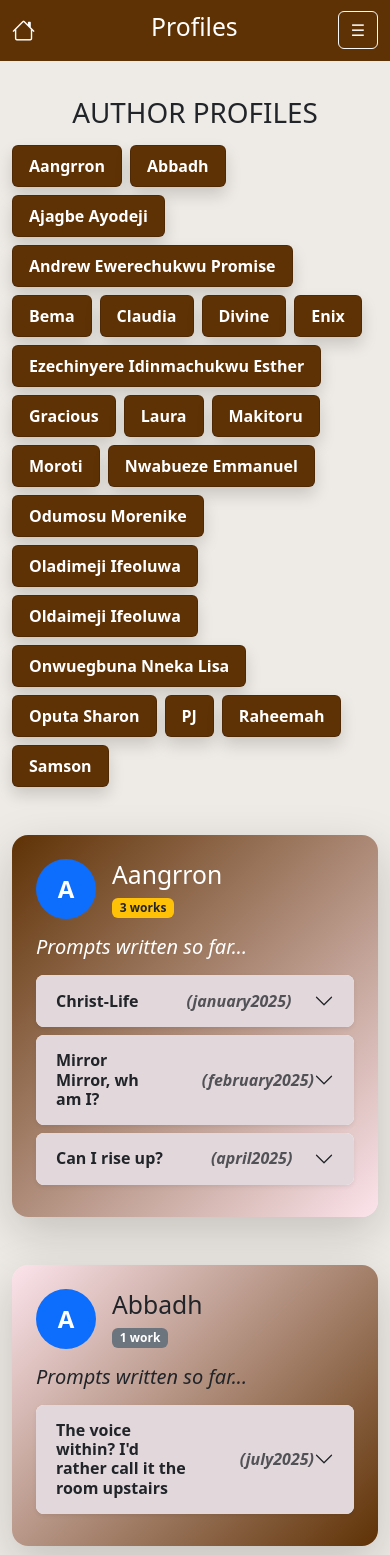
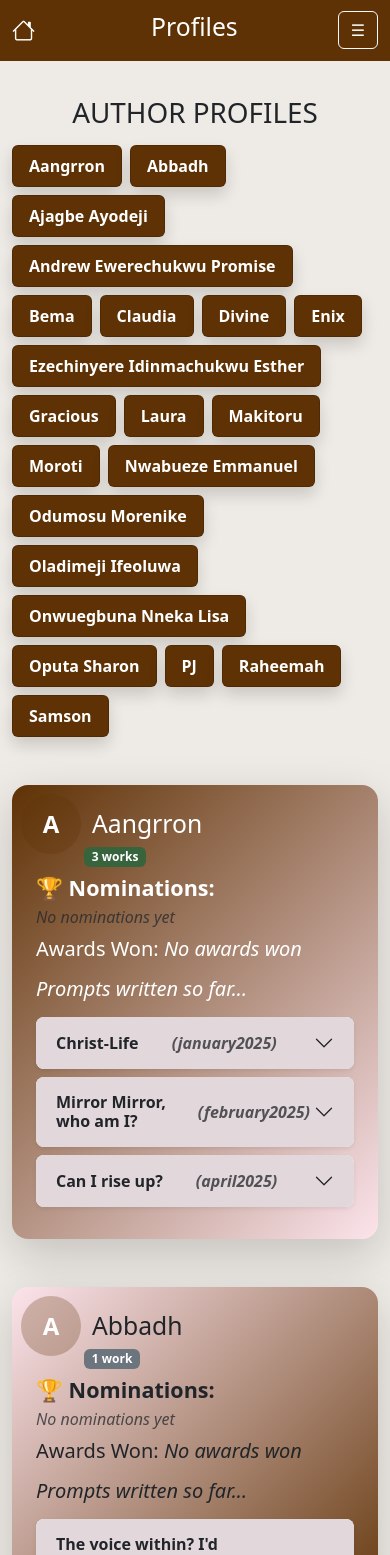
Before and after one commit to emmanw3l/nbl-v2.0, a React (Vite) app: page /profile in a window 390 px wide. Shown: the top 1555 px of the page. Built offline with nearby package versions, Linux system fonts and the light colour scheme.

Commit message:
adding awards section

```diff
--- a/src/App.tsx
+++ b/src/App.tsx
@@ -19,6 +19,7 @@ import PageNotFound from "./components/pagenotfound/pageNotFound";
 const Home = lazy(() => import("./Home"));
 const PromptsPage = lazy(() => import("./prompts/mainPromptPage"));
 const Profiles = lazy(() => import ("./profiles/profile"));
+const Awards = lazy(()=> import ("./awards/awards"))
 
 export default function App() {
   const location = useLocation();
@@ -37,6 +38,7 @@ export default function App() {
             <Route path="/profile" element={<Profiles />} />
             <Route path="/mainPromptPage" element={<PromptsPage />} />
              <Route path="*" element={<PageNotFound />} />
+             <Route path="/awards" element={<Awards/>}/>
           </Routes>
         </Suspense>
       </AnimatePresence>
--- /dev/null
+++ b/src/awards/awardCategories.ts
@@ -0,0 +1,176 @@
+export interface Award {
+  id: number;
+  category: string;
+  nominees: string[];
+  winner: string;
+}
+
+export const awardCategories: Award[] = [
+  {
+    id: 0,
+    category: "Personality of the year",
+    nominees: [
+      "Bema",
+      "Nwabueze Emmanuel",
+      "samson",
+      "Ezechinyere Idinmachukwu Esther",
+    ],
+    winner: "Bema",
+  },
+  {
+    id: 1,
+    category: "Face of NBL",
+    nominees: ["Bema", "Andrew Ewerechukwu Promise", "Maryanne", "Samson"],
+    winner: "Samson",
+  },
+  {
+    id: 2,
+    category: "Best Male Writer",
+    nominees: [
+      "Samson",
+      "Nwabueze Emmanuel",
+      "Bema",
+      "Andrew Ewerechukwu Promise",
+    ],
+    winner: "Samson",
+  },
+  {
+    id: 3,
+    category: "Poet of the year",
+    nominees: [
+      "Onwuegbuna Nneka Lisa",
+      "Andrew Ewerechukwu Promise",
+      "Nwabueze Emmanuel",
+      "Oputa Sharon",
+    ],
+    winner: "Andrew Ewerechukwu Promise",
+  },
+  {
+    id: 4,
+    category: "Rising Star",
+    nominees: [
+      "Andrew Ewerechukwu Promise",
+      "Ezechinyere Idinmachukwu Esther",
+      "Gracious",
+      "Raheemah",
+    ],
+    winner: "Gracious",
+  },
+  {
+    id: 5,
+    category: "Best storyteller",
+    nominees: [
+      "Samson",
+      "Odumosu Morenike",
+      "Nwabueze Emmanuel",
+      "Bukola Ayeni",
+      "Oputa Sharon",
+      "Ezechinyere Idinmachukwu Esther",
+    ],
+    winner: "Oputa Sharon",
+  },
+  {
+    id: 6,
+    category: "Best NBL prompt",
+    nominees: [
+      "Samson",
+      "Ezechinyere Idinmachukwu Esther",
+      "Bema",
+      "Oputa Sharon",
+      "Andrew Ewerechukwu Promise",
+      "Oladimeji Ifeoluwa",
+    ],
+    winner: "Newcomer 1",
+  },
+  {
+    id: 7,
+    category: "Digital writer",
+    nominees: [
+      "Samson",
+      "Bukola Ayeni",
+      "Odumosu Morenike",
+      "Ezechinyere Idinmachukwu Esther",
+    ],
+    winner: "Samson",
+  },
+  {
+    id: 8,
+    category: "Best collaboration",
+    nominees: [
+      `Nwabueze Emmanuel ${"and "} ${"Ezechinyere Idinmachukwu Esther"}`,
+      `Chikaodili Oyenze ${"and "} ${"Makitoru"}`,
+      `Samson ${"and "} ${"Divine"}`,
+      `Gracious ${"and "} ${"Oladimeji Ifeoluwa"}`,
+    ],
+    winner: "Newcomer 1",
+  },
+  {
+    id: 9,
+    category: "Book of the year",
+    nominees: [
+      "Samson",
+      "Bukola Ayeni",
+      "Odumosu Morenike",
+      "Ezechinyere Idinmachukwu Esther",
+    ],
+    winner: "samson",
+  },
+  {
+    id: 10,
+    category: "Best mystery",
+    nominees: ["Samson", "Oladimeji Ifeoluwa"],
+    winner: "Samson",
+  },
+  {
+    id: 11,
+    category: "Best Naija story",
+    nominees: ["Samson", "Odumosu Morenike", "Ezechinyere Idinmachukwu Esther"],
+    winner: "",
+  },
+  {
+    id: 12,
+    category: "Best teen Fiction",
+    nominees: ["Samson", "Bukola Ayeni", "Odumosu Morenike"],
+    winner: "",
+  },
+  {
+    id: 13,
+    category: "Best female writer",
+    nominees: [
+      "Odumosu Morenike",
+      "Onwuegbuna Nneka Lisa",
+      "Oladimeji Ifeoluwa",
+      "Ezechinyere Idinmachukwu Esther",
+      "Bukola Ayeni",
+      "Oputa Sharon",
+    ],
+    winner: "Odumosu Morenike",
+  },
+  {
+    id: 14,
+    category: "Poetry of the year",
+    nominees: [
+      "Nwabueze Emmanuel",
+      "Oputa Sharon",
+      "Andrew Ewerechukwu Promise",
+      "Onwuegbuna Nneka Lisa",
+    ],
+    winner: "",
+  },
+  {
+    id: 15,
+    category: "Best general fiction",
+    nominees: [
+      "Odumosu Morenike",
+      "Bukola Ayeni",
+      "Ezechinyere Idinmachukwu Esther",
+    ],
+    winner: "",
+  },
+  {
+    id: 16,
+    category: "Best Thriller",
+    nominees: [],
+    winner: "",
+  },
+];
--- /dev/null
+++ b/src/awards/awards.css
@@ -0,0 +1,10 @@
+body{
+    background: var(--body-bg);
+}
+.aww{
+    /* background-image: url("/src/assets/Images/dash.jpeg");
+    background-size: contain;
+    background-position: center;
+    background-repeat: no-repeat; */
+    background: var(--primary-color);
+}
--- /dev/null
+++ b/src/awards/awards.tsx
@@ -0,0 +1,115 @@
+import { motion } from "framer-motion";
+import { awardCategories } from "./awardCategories";
+import Layout from "../Nav/Nav";
+import "./awards.css";
+
+export default function AwardsAccordion() {
+  return (
+    <motion.div
+      className="container py-4"
+      initial={{ opacity: 0, y: 30 }}
+      animate={{ opacity: 1, y: 0 }}
+      exit={{ opacity: 0, y: -30 }}
+      transition={{ duration: 0.5 }}
+    >
+      <Layout />
+
+      <h1 className="mb-4 text-center mt-4 fw-bold">Awards</h1>
+      <div className="accordion " id="awardsAccordion">
+        {awardCategories.map((award, index) => (
+          <div key={award.id} className="accordion-item ">
+            <h2 className="accordion-header" id={`heading-${index}`}>
+              <button
+                className="accordion-button collapsed"
+                type="button"
+                data-bs-toggle="collapse"
+                data-bs-target={`#collapse-${index}`}
+                aria-expanded="false"
+                aria-controls={`collapse-${index}`}
+              >
+                {award.category}
+              </button>
+            </h2>
+            <div
+              id={`collapse-${index}`}
+              className="accordion-collapse collapse "
+              aria-labelledby={`heading-${index}`}
+              data-bs-parent="#awardsAccordion"
+            >
+              <div className="accordion-body aww">
+                <ul className="list-group ">
+                  {award.nominees.map((nominee) => (
+                    <li
+                      key={nominee}
+                      className={`list-group-item d-flex justify-content-between align-items-center ${
+                        nominee === award.winner
+                          ? "bg-warning text-dark fw-semibold"
+                          : ""
+                      }`}
+                    >
+                      {nominee}
+                      {nominee === award.winner && (
+                        <span className="ms-2">🥇</span>
+                      )}
+                    </li>
+                  ))}
+                </ul>
+              </div>
+            </div>
+          </div>
+        ))}
+      </div>
+    </motion.div>
+  );
+
+  {
+    /* <h2 className="text-center mb-4 fw-bold">🏆 Awards & Winners</h2>
+
+      <div className="accordion" id="awardsAccordion">
+        {awardCategories.map((award, index) => (
+          <motion.div
+            key={index}
+            className="accordion-item"
+            initial={{ opacity: 0, y: 30 }}
+            whileInView={{ opacity: 1, y: 0 }}
+            viewport={{ once: true, amount: 0.2 }}
+            transition={{ duration: 0.5, delay: index * 0.1 }}
+          >
+            <h2 className="accordion-header" id={`heading-${index}`}>
+              <button
+                className="accordion-button collapsed fw-semibold"
+                type="button"
+                data-bs-toggle="collapse"
+                data-bs-target={`#collapse-${index}`}
+                aria-expanded="false"
+                aria-controls={`collapse-${index}`}
+              >
+                {award.category}
+              </button>
+            </h2>
+            <div
+              id={`collapse-${index}`}
+              className="accordion-collapse collapse"
+              aria-labelledby={`heading-${index}`}
+              data-bs-parent="#awardsAccordion"
+            >
+              <div className="accordion-body">
+                <ul className="list-unstyled list-group">
+                  {award.nominees.map((nominee, i) => (
+                    <li key={i}
+                    className="list-group-item ">
+                      {nominee}{" "}
+                      {nominee === award.winner && (
+                        <span className="badge bg-warning text-dark">Winner</span>
+                      )}
+                    </li>
+                  ))}
+                </ul>
+              </div>
+            </div>
+          </motion.div>
+        ))}
+      </div>
+    </motion.div> */
+  }
+}
--- a/src/components/footer/footer.tsx
+++ b/src/components/footer/footer.tsx
@@ -72,7 +72,7 @@ export default function Footer() {
             transition={{ duration: 0.6, delay: 0.2 }}
           >
             <h3 className="fw-bold social-header">Quick Links</h3>
-            <ul className="list-unstyled listing">
+            <ul className="list-unstyled listing text-center fw-bolder h5">
               <li>
                 <Link
                   to="/mainPromptPage"
--- a/src/profiles/profile.css
+++ b/src/profiles/profile.css
@@ -77,6 +77,7 @@ body {
 .ac .italics{
   /* background: linear-gradient(135deg, #f9f9f9, #ececec); */
   font-style: italic;
+
 }
 .ac:nth-child(odd) {
   background: linear-gradient(135deg, #5f3205, #fce4ec); /* blueish */
@@ -87,3 +88,14 @@ body {
 .ac:nth-child(even) {
   background: linear-gradient(135deg, #fce4ec, #5f3205); /* pinkish */
 }
+
+.bg{
+  background-color: #5f320544;
+}
+.bg-warn{
+  background-color: #1b2b1d;
+
+}
+.bg-4{
+  background-color: #37643d;
+}
--- a/src/profiles/profile.tsx
+++ b/src/profiles/profile.tsx
@@ -138,6 +138,7 @@ import { useEffect, useState } from "react";
 import { Link, useLocation } from "react-router-dom";
 import { ArrowUp } from "lucide-react";
 import Footer from "../components/footer/footer";
+import { awardCategories } from "../awards/awardCategories";
 
 // Merge all prompts into one array
 const allPrompts = [
@@ -377,6 +378,7 @@ export default function Profiles() {
             </div>
           </div>
         ))} */}
+
         {sortedAuthors.map(([author, works], authorIndex) => (
           <motion.div
             key={author}
@@ -388,32 +390,89 @@ export default function Profiles() {
             transition={{ duration: 0.6 }}
           >
             {/* Author Header */}
-            <div className="d-flex align-items-center mb-3">
+            <div className="position-relative mb-3">
+              {/* Circle Avatar (top-left) */}
               <div
-                className="rounded-circle bg-primary text-white fw-bold d-flex align-items-center justify-content-center"
-                style={{ width: "60px", height: "60px", fontSize: "1.5rem" }}
+                className="rounded-circle bg text-white fw-bold d-flex align-items-center justify-content-center position-absolute"
+                style={{
+                  width: "60px",
+                  height: "60px",
+                  fontSize: "1.5rem",
+                  top: "-15px",
+                  left: "-15px",
+                }}
               >
                 {author.charAt(0)}
               </div>
-              <div className="ms-3">
-                <h2 className="mb-1">{author}</h2>
+
+              {/* Author Name + Works */}
+              <div className="">
+                <h2 className="ms-5 ps-2 mb-1">{author}</h2>
                 <span
-                  className={`badge ${
+                  className={`badge ms-5  ${
                     works.length === 1
                       ? "bg-secondary" // gray
+                      : works.length <= 2
+                      ? "bg-warn"
                       : works.length <= 3
-                      ? "bg-warning text-dark" // yellow (Bootstrap warning has dark text for readability)
-                      : "bg-success" // green
+                      ? "bg-4"
+                      : "bg-success"
                   }`}
                 >
                   {works.length} {works.length === 1 ? "work" : "works"}
                 </span>
+
+                {/* 🏆 Nominations + Awards */}
+                {(() => {
+                  const authorAwards = awardCategories.filter((award) =>
+                    award.nominees.includes(author)
+                  );
+                  const wins = authorAwards.filter(
+                    (award) => award.winner === author
+                  );
+
+                  return (
+                    <div className="mt-2">
+                      <h4 className="fw-semibold mb-1">🏆 Nominations:</h4>
+                      {authorAwards.length > 0 ? (
+                        <div className="d-flex d-md-flex flex-wrap gap-2 mb-2">
+                          {authorAwards.map((award) => (
+                            <a
+                              key={award.id}
+                              href={`/awards#award-${award.id}`}
+                              className="text-decoration-none card author-card p-1"
+                            >
+                              {award.category}
+                            </a>
+                          ))}
+                        </div>
+                      ) : (
+                        <p className="text-muted mb-2 fst-italic">
+                          No nominations yet
+                        </p>
+                      )}
+
+                      <h5 className=" mb-0">
+                        Awards Won:{" "}
+                        {wins.length > 0 ? (
+                          wins.map((award, i) => (
+                            <span key={award.id}>
+                              {award.category}
+                              {i < wins.length  && "⭐ "}
+                              {i < wins.length - 1 && " , "}
+                            </span>
+                          ))
+                        ) : (
+                          <span className="fst-italic">No awards won</span>
+                        )}
+                      </h5>
+                    </div>
+                  );
+                })()}
               </div>
             </div>
 
-            <h5 className="fw-light italics mb-3">
-              Prompts written so far...
-            </h5>
+            <h5 className="fw-light italics mb-3">Prompts written so far...</h5>
 
             {/* Accordion for works */}
             <div className="accordion" id={`accordion-${authorIndex}`}>
@@ -431,14 +490,18 @@ export default function Profiles() {
                     id={`heading-${authorIndex}-${poemIndex}`}
                   >
                     <button
-                      className="accordion-button collapsed fw-semibold"
+                      className="accordion-button collapsed d-flex justify-content-betwwen fw-semibold"
                       type="button"
                       data-bs-toggle="collapse"
                       data-bs-target={`#collapse-${authorIndex}-${poemIndex}`}
                       aria-expanded="false"
                       aria-controls={`collapse-${authorIndex}-${poemIndex}`}
                     >
-                      <span className="me-5">{poem.title}</span> <span className="italics text-muted">({poem.month}{poem.year})</span>
+                      <span className="">{poem.title}</span>{" "}
+                      <span className="italics ms-auto me-1 text-muted">
+                        ({poem.month}
+                        {poem.year})
+                      </span>
                     </button>
                   </h2>
 
@@ -460,23 +523,6 @@ export default function Profiles() {
             </div>
           </motion.div>
         ))}
-
-        {/* <div className="row">
-          {sortedAuthors.map(([author, works]) => (
-            <div key={author} className="card mb-4 p-3 col-12">
-              <h2 className="text-center">{author}</h2>
-              <p className="text-muted">Prompts written so far...</p>
-
-              <h4 className="mt-3">Prompts</h4>
-
-              <ul>
-                {works.map((poem) => (
-                  <li key={poem.id}>{poem.title}</li>
-                ))}
-              </ul>
-            </div>
-          ))}
-        </div> */}
       </div>
       <button
         onClick={scrollToTop}
@@ -500,7 +546,7 @@ export default function Profiles() {
         <ArrowUp size={20} />
       </button>
 
-      <Footer/>
+      <Footer />
     </motion.div>
   );
 }
--- a/src/prompts/2025/februaryPrompts.tsx
+++ b/src/prompts/2025/februaryPrompts.tsx
@@ -735,7 +735,7 @@ export const febPrompts = [
   },
   {
     id: 12,
-    title: "Mirror Mirror, wh am I?",
+    title: "Mirror Mirror, who am I?",
     author: "Aangrron",
     month: "february",
     year:"2025",
--- a/src/prompts/2025/july.tsx
+++ b/src/prompts/2025/july.tsx
@@ -202,7 +202,7 @@ export const julyPrompts = [
   {
     id: 3,
     title: "The voice within",
-    author: "Oldaimeji Ifeoluwa",
+    author: "Oladimeji Ifeoluwa",
     month: "july",
     year:"2025",
     content: [
```
Also changed, not shown: src/assets/Images/dash.jpeg (added).
